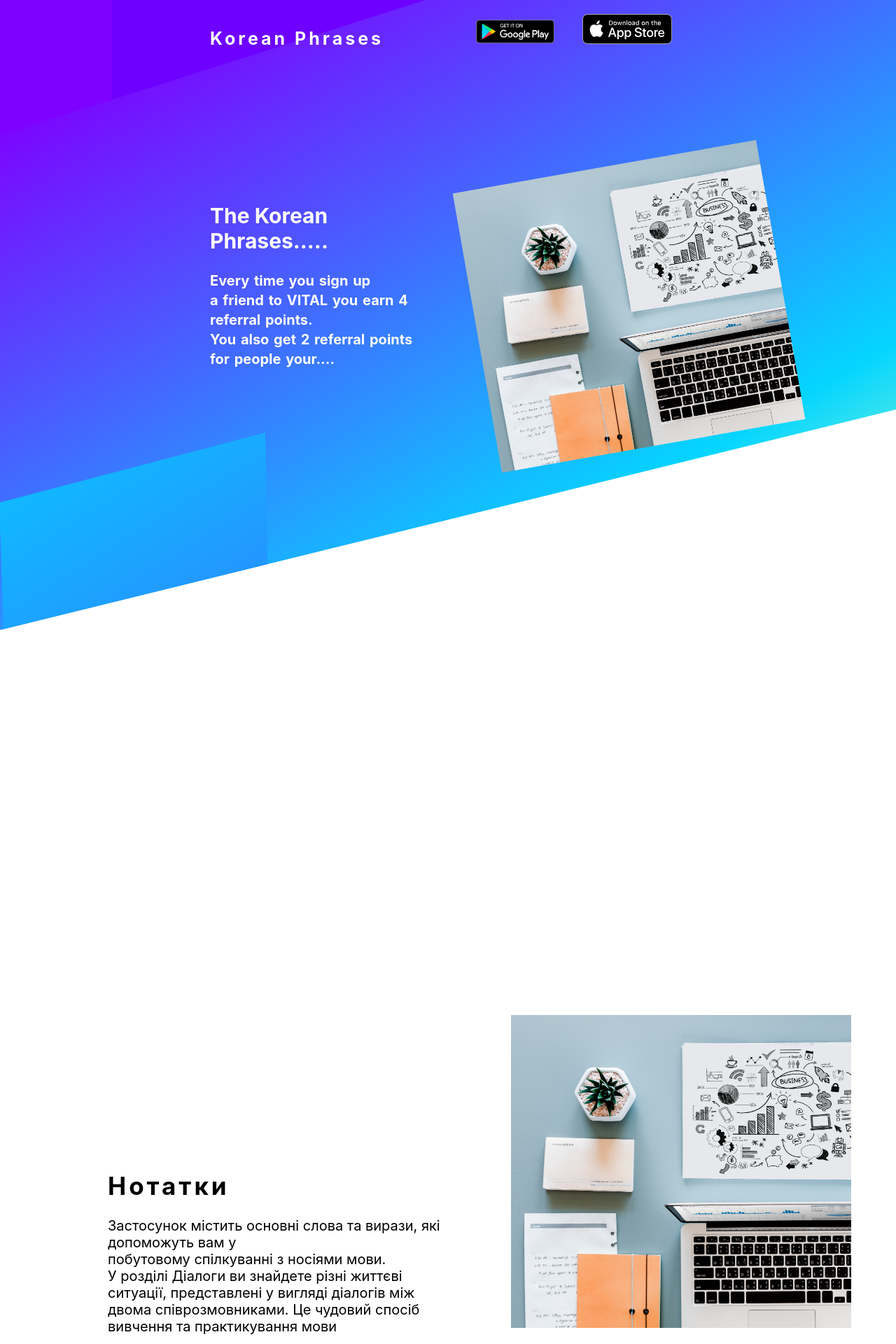
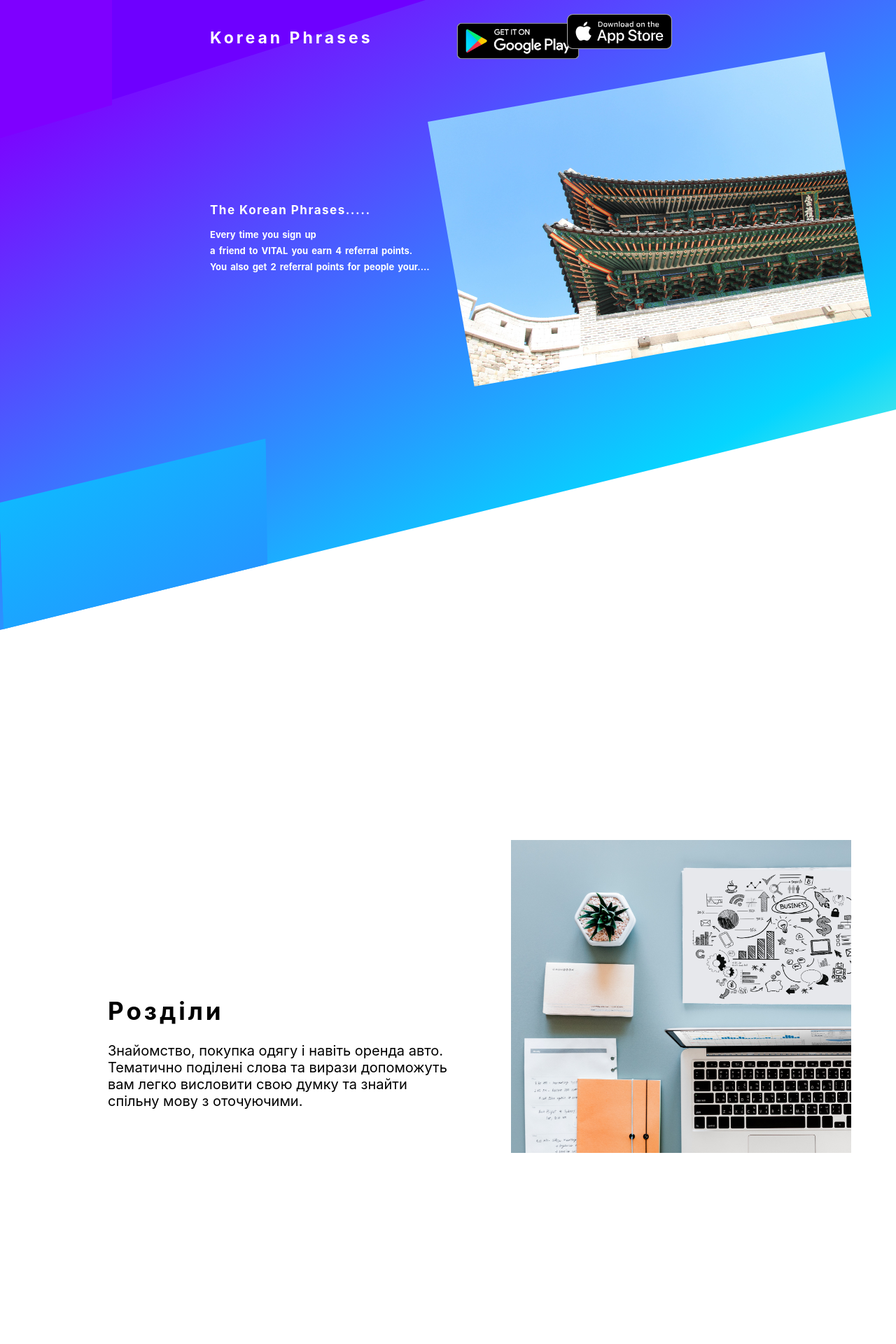
Before and after one commit to KeyToTech/KoreanPhraseBookSite, a React (Create React App) app in the folder my-app/: page / in a window 1280 px wide. Shown: the top 1920 px of the page at 70% size. Built offline with nearby package versions, Linux system fonts and the light colour scheme.

Commit message:
add info text in content; replaced a header image

```diff
--- a/my-app/src/App.css
+++ b/my-app/src/App.css
@@ -10,23 +10,3 @@ p {
   color: black;
   font-size: 20px;
 }
-
-
-h1 {
-  color: white;
-  letter-spacing: 4px;
-  font-size: 25px;
-}
-
-
-h2 {
-  color: white;
-  font-size: 30px;
-}
-
-h3 {
-  color: white;
-  font-size: 20px;
-  line-height: 1.4;
-  word-spacing: 2px;
-}
--- a/my-app/src/components/content.css
+++ b/my-app/src/components/content.css
@@ -1,14 +1,14 @@
 .content {
     width: 100%;
     height: auto;
-    ;
+    margin: 0;
   }
 
   .wrapp_info_section {
     width: 90%;
     display: flex;
     flex-direction: column;
-    margin-top: 300px;
+    margin-top: 50px;
     padding-left: 5%;
     padding-right: 5%;
   }
--- a/my-app/src/components/content.js
+++ b/my-app/src/components/content.js
@@ -9,10 +9,10 @@ class Content extends Component{
             <div className="wrapp_info_section">
               <div className="app_info_section">
                 <div className="text">
-                  <h1 className="info_text">Нотатки</h1>
-                  <p>Застосунок містить основні слова та вирази, які допоможуть вам у <br/>  побутовому спілкуванні з носіями мови. <br/>
-                  У розділі Діалоги ви знайдете різні життєві ситуації, представлені у вигляді діалогів між двома співрозмовниками. Це чудовий спосіб
-                    вивчення та практикування мови </p>
+                  <h1 className="info_text">Розділи</h1>
+                  <p>
+
+Знайомство, покупка одягу і навіть оренда авто. Тематично поділені слова та вирази допоможуть вам легко висловити свою думку та знайти спільну мову з оточуючими. </p>
                 </div>
                 <div className="screen">
                 <img src={stubImage} />
@@ -24,13 +24,14 @@ class Content extends Component{
                 </div>
                 <div className="text_left">
                   <h1 className="info_text">Cловник</h1>
-                  <p>fvgbhnjm</p>
+                  <p>Словник містить понад  900 слів. Ми зробили пошук по алфавіту, щоб ви могли миттєво переходити від А до Я.
+</p>
                 </div>
               </div>
               <div className="app_info_section">
                 <div className="text">
-                  <h1 className="info_text">Нотатки</h1>
-                  <p>Вивчайте алфавіт, додавайте улюблене, та робіть власні нотатки.</p>
+                  <h1 className="info_text">Улюблене</h1>
+                  <p>Створіть власний набір фраз, зберігаючи їх в улюбленому. </p>
                 </div>
                 <div className="screen">
                 <img src={stubImage} />
@@ -41,8 +42,8 @@ class Content extends Component{
                 <img src={stubImage} />
                 </div>
                 <div className="text_left">
-                  <h1 className="info_text">Cловник</h1>
-                  <p>fvgbhnjm</p>
+                  <h1 className="info_text">Діалоги</h1>
+                  <p>Різні життєві ситуації, представлені у вигляді діалогів між двома співрозмовниками. Це чудовий спосіб практикування мови!</p>
                 </div>
               </div>
             </div>
--- a/my-app/src/components/footer.css
+++ b/my-app/src/components/footer.css
@@ -3,11 +3,12 @@ footer {
     width: 100%;
     background-image: linear-gradient(150deg, #7e00ff 10%, #05d5ff 75%, #a6ffcb 94%);
     display: flex;
-    flex-direction: row;position: relative;
+    flex-direction: row;
+    position: relative;
   }
 
   .left_block {
-    width: 25%;
+    width: 20%;
     text-align: left;
     display: flex;
     flex-direction: row;
@@ -27,7 +28,7 @@ footer {
     height: 100%;
     z-index: 1;
     opacity: 0.2;
-    background-image: url('/home/diana/Desktop/sites/kor/logo.png');
+    background-image: url('/home/diana/Developer/KeyToTech/KoreanPhraseBook/my-app/src/res/logo.png');
     background-repeat: no-repeat;
     text-align: left;
     background-position: 50% 0;
@@ -38,73 +39,76 @@ footer {
     width: 45%;
     height: auto;
     position: relative;
-    margin-left: 0px;
-    margin-top: 14px;
+    margin-left: 10px;
+    margin-top: 15px;
     text-align: left;
   }
 
   .logo_footer {
+    width: 100%;
     margin: 0;
     display: flex;
     flex-direction: row;
-    height: 50px;
+    height: auto;
     position: relative;
 
   }
 
-  .logo_img-f {
+  .logo_img {
     width: 27px;
     height: 25px;
     text-align: left;
     position: relative;
     margin-right: 10px;
-    margin-top: 19px;
-    max-height: 150px;
-  max-width: 200px
+    margin-top: 15px;
   }
 
   .menu_items {
     display: flex;
     flex-direction: column;
-    margin-top: 35px;
+    margin-top: 40px;
     margin-left: 35px;
   }
 
   .menu_item {
     margin-left: 35px;
+    line-height: 1;
   }
 
   .left_footer_block {
     text-align: left;
-    width: 50px;
-    height: 310px;
+    width: 100%;
+    height: 100%;
     margin-top: 25px;
     position: relative;
   }
 
   .info_block {
-    margin-top: 30px;
+    width: 100%;
     position: relative;
     text-align: left;
+    margin-top: 35px;
+    margin-left: 0px;
   }
 
   .contact_block {
     position: relative;
-    margin-top: 110px;
+    margin-top: 85px;
   }
 
   .right_block {
-    width: 35%;
+    width: 30%;
     text-align: right;
   }
 
   .follow_block {
     width: 50%;
-    float: right;
-    margin-top: 50px;
     display: flex;
     flex-direction: column;
     position: relative;
+    float: right;
+    margin-top: 50px;
+    margin-right: 10px;
   }
 
   .follow_us {
@@ -131,24 +135,24 @@ footer {
     width: 25px;
   }
 
-  .h1-f {
+  h1{
     color: white;
-    font-size: 27px;
+    font-size: 23px;
   }
 
-  .h2-f {
+  h2{
     color: white;
     font-size: 17px;
     letter-spacing: 1.5px;
   }
 
-  .h3-f {
+  h3{
     color: white;
-    font-size: 16px;
+    font-size: 13px;
     line-height: 23px;
   }
 
-  .h4-f {
+  h4{
     font-size: 13px;
     color: white;
   }
--- a/my-app/src/components/footer.js
+++ b/my-app/src/components/footer.js
@@ -13,13 +13,13 @@ class Footer extends Component{
               <div className="left_footer_block">
                 <div className="logo_footer">
                   <img className="logo_img" src={ appLogo }/>
-                  <h1 className="h1-f">Korean phrases</h1>
+                  <h1>Korean phrases</h1>
                 </div>
                 <div className="info_block">
-                  <h3 className="h3-f">Every time you sign up <br/> a friend to VITAL you earn 4 referral points.  <br/> You also get 2 referral points for people your....</h3>
+                  <h3>Every time you sign up <br/> a friend to VITAL you earn 4 referral points.  <br/> You also get 2 referral points for people your....</h3>
                 </div>
                 <div className="contact_block">
-                  <h3 className="h4-f">Copyright © 2018 KeyToTech | All Rights Reserved</h3>
+                  <h3>Copyright © 2018 KeyToTech | All Rights Reserved</h3>
                 </div>
               </div>
             </div>
@@ -28,13 +28,13 @@ class Footer extends Component{
             <div className="menu_footer_block">
               <div className="menu_items">
                 <div className="menu_item">
-                  <h2 className="h2-f">About</h2>
+                  <h2>About</h2>
                 </div>
                 <div className="menu_item">
-                  <h2 className="h2-f">Price</h2>
+                  <h2>Price</h2>
                 </div>
                 <div className="menu_item">
-                  <h2 className="h2-f">Features</h2>
+                  <h2>Features</h2>
                 </div>
               </div>
             </div>
@@ -44,7 +44,7 @@ class Footer extends Component{
         <div className="right_block">
           <div className="follow_block">
             <div className="follow_us">
-              <h2 className="h2-f">Follow</h2>
+              <h2>Follow</h2>
             </div>
             <div className="follow_items">
               <div className="follow_item">
--- a/my-app/src/components/header.css
+++ b/my-app/src/components/header.css
@@ -1,13 +1,13 @@
 
 .header {
     width: 100%;
-    clip-path: polygon(0 0, 100% 0%, 100% 65%, 0% 100%);
     height: 900px;
-    background-image: linear-gradient(150deg, #7e00ff 10%, #05d5ff 75%, #a6ffcb 94%);
+    background-image:  linear-gradient(150deg, #7e00ff 10%, #05d5ff 75%, #a6ffcb 94%);
     display: flex;
     flex-direction: row;
     position: relative;
     margin: 0;
+    clip-path: polygon(0 0, 100% 0%, 100% 65%, 0% 100%);
   }
 
   .left_header_block {
@@ -32,7 +32,7 @@
     height: 250px;
     position: relative;
     float: left;
-    clip-path: polygon(0 0, 100% 0%, 100% 57%, 0 77%);
+    clip-path: polygon(0 0, 100% 0%, 100% 60%, 0 79%);
     background-color: #7e00ff;
     margin: 0;
   }
@@ -40,13 +40,14 @@
   .triangle {
     width: 70%;
     height: 250px;
+    position: relative;
     margin: 0;
     clip-path: polygon(0 0, 100% 0%, 100% 0, 0 57%);
     background-color: #6e00ff;
   }
 
   .button_paralelogram {
-    clip-path: polygon(0 35%, 100% 5%, 99% 70%, 0 100%);
+    clip-path: polygon(0 35%, 100% 8%, 99% 70%, 0 100%);
     background-image: linear-gradient(150deg, #0ac3ff, #298cff);
     width: 30%;
     height: 290px;
@@ -80,6 +81,7 @@
     display: flex;
     flex-direction: column;
     position: relative;
+    margin: 0;
   }
 
   .header_button {
@@ -104,26 +106,37 @@
   }
 
   .android_img {
-    width: 80%;
+    width: 200px;
+    height:150px;;
     height: auto;
   }
 
   .ios_img {
-    width: 80%;
+    width: 150px;
+    height:100px;;
     height: auto;
   }
 
   .image_header_block {
-    text-align: right;
-    margin-top: 200px;
-    margin-right: 200px;
-    transform: rotate(-10deg);
-    pointer-events: none;
-    position: absolute;
-    transform-origin: 100% 0;
+    width: 90%;
+    height: auto;
+    margin-right: -10;
+    margin-top: 20px;
+    position: relative;
+    display: flex;
+  }
+
+  .header_image{
+    width: 100%;
+    position: relative;
+    margin: 0;
+
   }
 
   .app-illustration {
-    position: relative;
+    width: 100%;
+    height: auto;
+    margin: 0;
+    transform: rotate(-10deg);
 
   }
--- a/my-app/src/components/header.js
+++ b/my-app/src/components/header.js
@@ -2,6 +2,7 @@ import React, { Component } from 'react';
 import stubImage from '../res/stub_image.jpg';
 import googlePlayBadge from '../res/google-play-badge.png';
 import iosBadge from '../res/ios.svg';
+import koreanImg from '../res/korea.jpg';
 
 import './header.css';
 
@@ -48,7 +49,7 @@ class Header extends Component {
 
     <div className="image_header_block">
       <div className="header_image">
-        <img className='app-illustration' src={ stubImage } />
+        <img className='app-illustration' src={ koreanImg } />
       </div>
     </div>
 
```
Also changed, not shown: my-app/src/res/flowers.jpg (deleted), my-app/src/res/korea.jpg (added).
